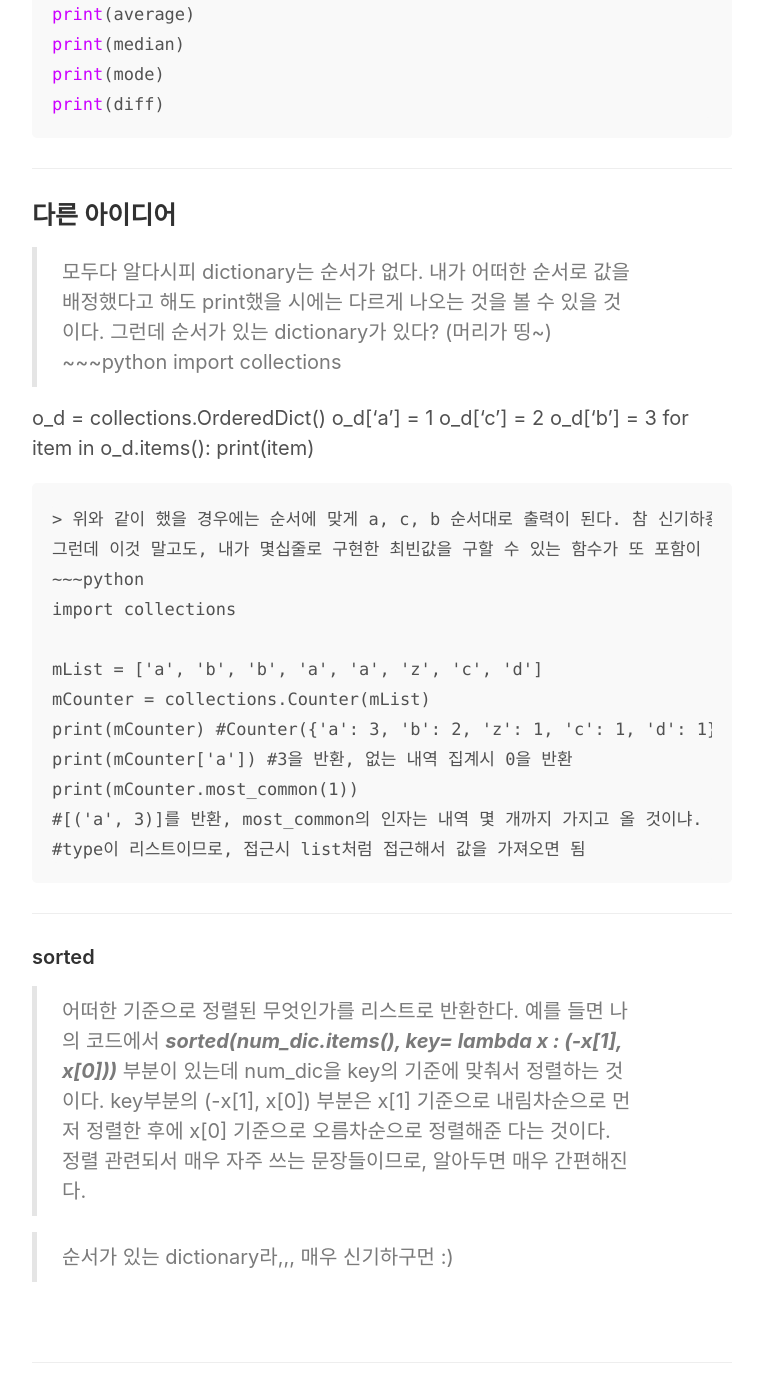
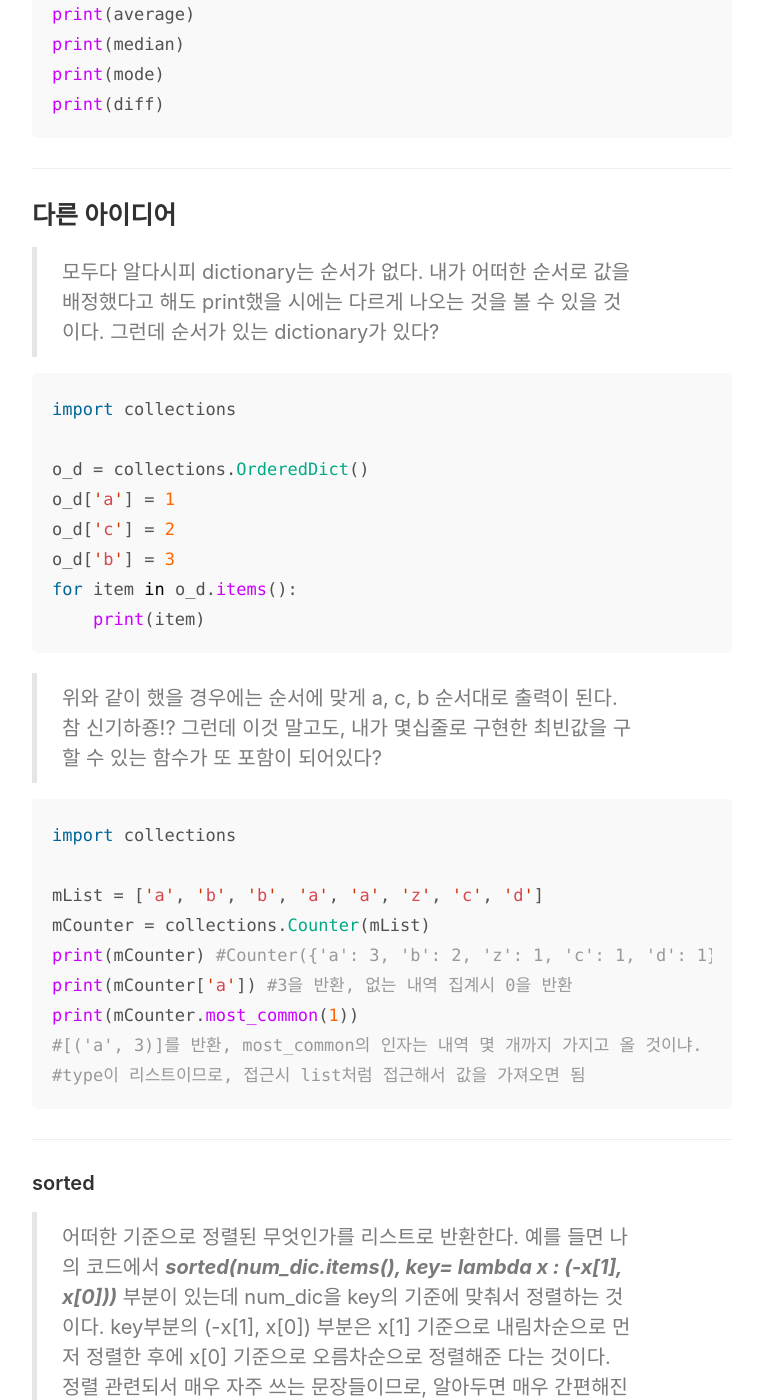
Before and after one commit to Coreenee/coreenee.github.io, a Jekyll site: the page built from _posts/2020-10-17-백준 2108(문제풀이).md, in a window 1280 px wide and 1400 px high, scrolled down 2926 px. Shown: the whole window, without its empty margins (258-1021 px from the left). Built offline with Jekyll 4.4.1, drawn with Linux system fonts in a browser that asks for light colours; some of the changed text lies outside the part shown.

Commit message:
Update 2020-10-17-백준 2108(문제풀이).md

```diff
--- a/_posts/2020-10-17-백준 2108(문제풀이).md
+++ b/_posts/2020-10-17-백준 2108(문제풀이).md
@@ -5,11 +5,11 @@ title: BAEKJOON 2108
 
 # 문제
 > 수를 처리하는 것은 통계학에서 상당히 중요한 일이다. 통계학에서 N개의 수를 대표하는 기본 통계값에는 다음과 같은 것들이 있다. 단, N은 홀수라고 가정하자.
-    산술평균 : N개의 수들의 합을 N으로 나눈 값
-    중앙값 : N개의 수들을 증가하는 순서로 나열했을 경우 그 중앙에 위치하는 값
-    최빈값 : N개의 수들 중 가장 많이 나타나는 값
-    범위 : N개의 수들 중 최댓값과 최솟값의 차이
-N개의 수가 주어졌을 때, 네 가지 기본 통계값을 구하는 프로그램을 작성하시오.
+    >>산술평균 : N개의 수들의 합을 N으로 나눈 값
+    >>중앙값 : N개의 수들을 증가하는 순서로 나열했을 경우 그 중앙에 위치하는 값
+    >>최빈값 : N개의 수들 중 가장 많이 나타나는 값
+    >>범위 : N개의 수들 중 최댓값과 최솟값의 차이
+>N개의 수가 주어졌을 때, 네 가지 기본 통계값을 구하는 프로그램을 작성하시오.
 
 # 입력
 > 첫째 줄에 수의 개수 N(1 ≤ N ≤ 500,000)이 주어진다. 그 다음 N개의 줄에는 정수들이 주어진다. 입력되는 정수의 절댓값은 4,000을 넘지 않는다.
@@ -24,7 +24,8 @@ N개의 수가 주어졌을 때, 네 가지 기본 통계값을 구하는 프로
 ### 나의 처음 코드
 
 > statistics 모듈을 import해서 푼 문제이다. 입출력 시간 줄이는건 10989 문제 포스팅에서 언급한 것과 똑같이 했다.
-제일 까다로웠던 부분은, 최빈값을 구하는 과정이었다. statistics 안에 최빈값을 구하는 mode가 있지만, 중복시에는 에러가 발생해서 직접 구현해줘야 했다. key idea는 num_dic(입력받은 숫자 : 횟수)을 횟수 내림차순과 중복시에는 숫자 오름차순으로 정렬해준다. 이렇게 하면, num_dic은 우리가 원하는 모습을 갖추게 된다. 입력값이 하나일 때는, 제일 앞에 있는 item의 key가 정답이 되겠지만, 2개 이상일 경우에는 2번째 값이 우리가 원하는 값이므로 추출해주는 과정을 또 한번 시행해야한다. 그 코드는 다음과 같다.
+제일 까다로웠던 부분은, 최빈값을 구하는 과정이었다. statistics 안에 최빈값을 구하는 mode가 있지만, 중복시에는 에러가 발생해서 직접 구현해줘야 했다.
+> ***key idea***는 num_dic(입력받은 숫자 : 횟수)을 횟수 내림차순과 중복시에는 숫자 오름차순으로 정렬해준다. 이렇게 하면, num_dic은 우리가 원하는 모습을 갖추게 된다. 입력값이 하나일 때는, 제일 앞에 있는 item의 key가 정답이 되겠지만, 2개 이상일 경우에는 2번째 값이 우리가 원하는 값이므로 추출해주는 과정을 또 한번 시행해야한다. 그 코드는 다음과 같다.
 
 ~~~python
 import sys
@@ -83,7 +84,8 @@ print(diff)
 ~~~
 -----
 ### 다른 아이디어
-> 모두다 알다시피 dictionary는 순서가 없다. 내가 어떠한 순서로 값을 배정했다고 해도 print했을 시에는 다르게 나오는 것을 볼 수 있을 것이다. 그런데 순서가 있는 dictionary가 있다? (머리가 띵~)
+> 모두다 알다시피 dictionary는 순서가 없다. 내가 어떠한 순서로 값을 배정했다고 해도 print했을 시에는 다르게 나오는 것을 볼 수 있을 것이다. 그런데 순서가 있는 dictionary가 있다?
+
 ~~~python
 import collections
 
@@ -94,8 +96,10 @@ o_d['b'] = 3
 for item in o_d.items():
     print(item)
 ~~~
+
 > 위와 같이 했을 경우에는 순서에 맞게 a, c, b 순서대로 출력이 된다. 참 신기하죵!?
-그런데 이것 말고도, 내가 몇십줄로 구현한 최빈값을 구할 수 있는 함수가 또 포함이 되어있다? (잉? 머리가 띵~)
+그런데 이것 말고도, 내가 몇십줄로 구현한 최빈값을 구할 수 있는 함수가 또 포함이 되어있다?
+
 ~~~python
 import collections
 
@@ -107,6 +111,7 @@ print(mCounter.most_common(1))
 #[('a', 3)]를 반환, most_common의 인자는 내역 몇 개까지 가지고 올 것이냐.
 #type이 리스트이므로, 접근시 list처럼 접근해서 값을 가져오면 됨
 ~~~
+
 -----
 #### sorted
 > 어떠한 기준으로 정렬된 무엇인가를 리스트로 반환한다.
```
